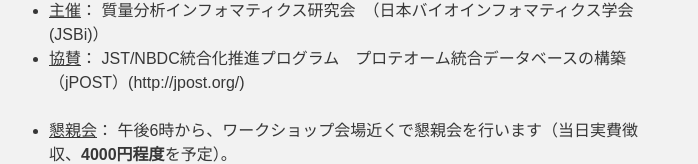
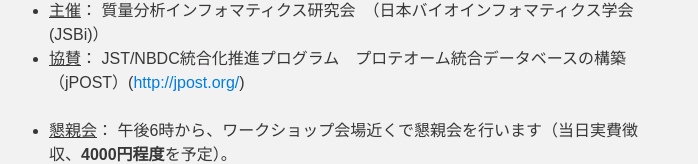
Before and after one commit to ms-bio/ms-bio.github.io, a plain HTML site: page 2016ws.html in a window 1280 px wide. Shown: the part 1886-2050 px from the top of the page, without its empty margins (291-989 px from the left). Drawn offline with Linux system fonts and the light colour scheme.

Commit message:
Update 2016ws.html

```diff
--- a/2016ws.html
+++ b/2016ws.html
@@ -123,7 +123,7 @@
 
 <li>
 <span style="text-decoration: underline;">協賛</span>： JST/NBDC統合化推進プログラム　プロテオーム統合データベースの構築
-（jPOST）(<A href="http://jpost.org/"></A>http://jpost.org/</A>)
+（jPOST）(<A href="http://jpost.org/">http://jpost.org/</A>)
 </li>
 
 <!-- li>
```
